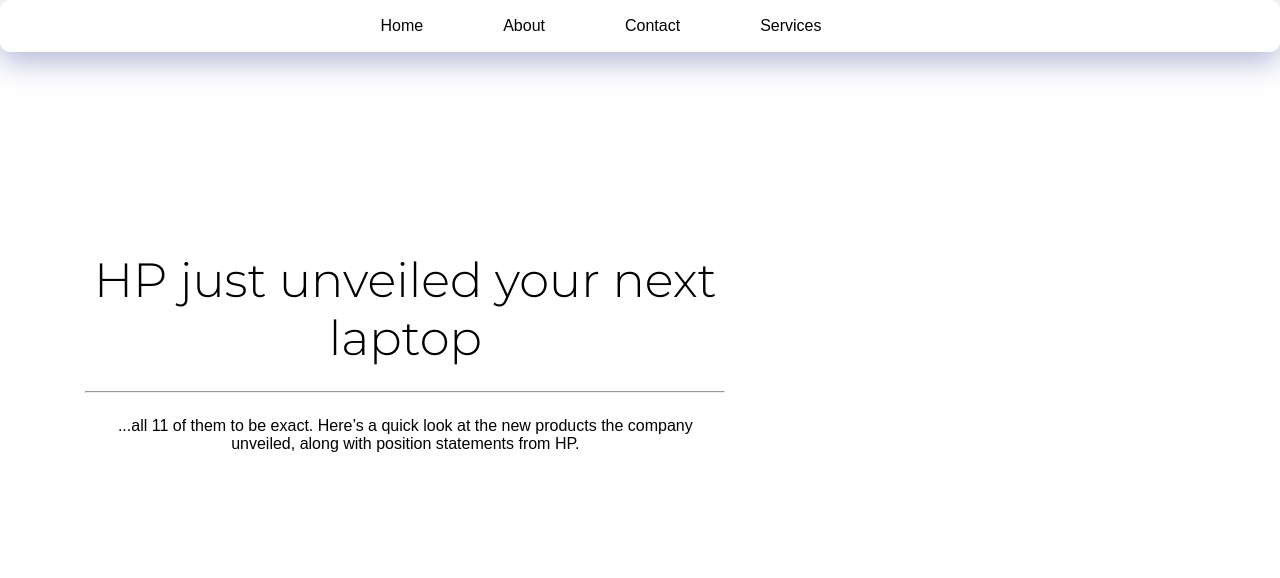
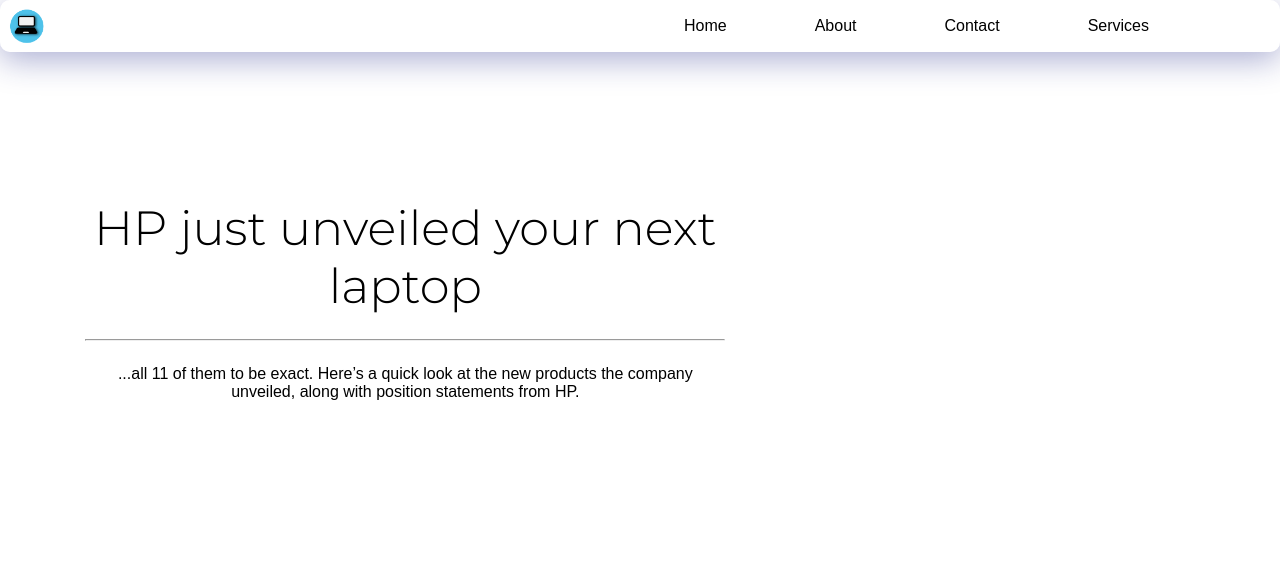
Before and after one commit to Mh-Alim/Laptop_Blog, a plain HTML site: page index.html in a window 1280 px wide. Shown: the top 578 px of the page. Drawn offline with Linux system fonts and the light colour scheme; files whose address does not match are found by name; a web font is replaced by a local one.

Commit message:
some changes

```diff
--- a/index.html
+++ b/index.html
@@ -14,6 +14,7 @@
 
     <!-- Making Responsive Navbar? -->
     <div class="navbar" id="navbar">
+        <div class="logo"><img src="./img/laptop logo.png" alt="logo"></div>
         <ul id="nav">
 
             <li><a href="#Home" class="active">Home</a></li>
--- a/style.css
+++ b/style.css
@@ -14,7 +14,10 @@
     -webkit-backdrop-filter: blur( 10px );
     border-radius: 10px;
     border: 1px solid rgba( 255, 255, 255, 0.18 );
-      display: flex;
+    display: flex;
+    justify-content: space-between;
+    position: fixed;
+    z-index: 10000;
   }
   .navbar ul{
     height: 50px;
@@ -27,14 +30,14 @@
   }
   .navbar ul li{
       list-style-type: none;
-      padding: 10px;
+      padding: 0 14px;
       border-radius: 5px;
       margin: 0 30px;
-      transition: all 0.4s ease;
+      transition: border 0.4s ease;
 
   }
   .navbar ul li:hover{
-     border: 5px solid rgb(107, 133, 253);
+     border-bottom: 5px solid rgb(107, 133, 253);
 
   }
 
@@ -43,13 +46,19 @@
       color: black;
   }
 
+  .logo img{
+      width: 10%;
+  }
+
   /* hemburge */
   .navbar .menu{
-      width: 5%;
+      width: 100%;
       height: 5%;
       display: none;
   }
-
+  .logo{
+      display: block;
+  }
   .navbar .menu img{
       width: 50%;
       padding-top: 6px;
@@ -709,6 +718,7 @@
         flex-direction: column;
         left: -40px;
         top: 250px;
+        overflow: hidden;
     }
 
     .name{
```
